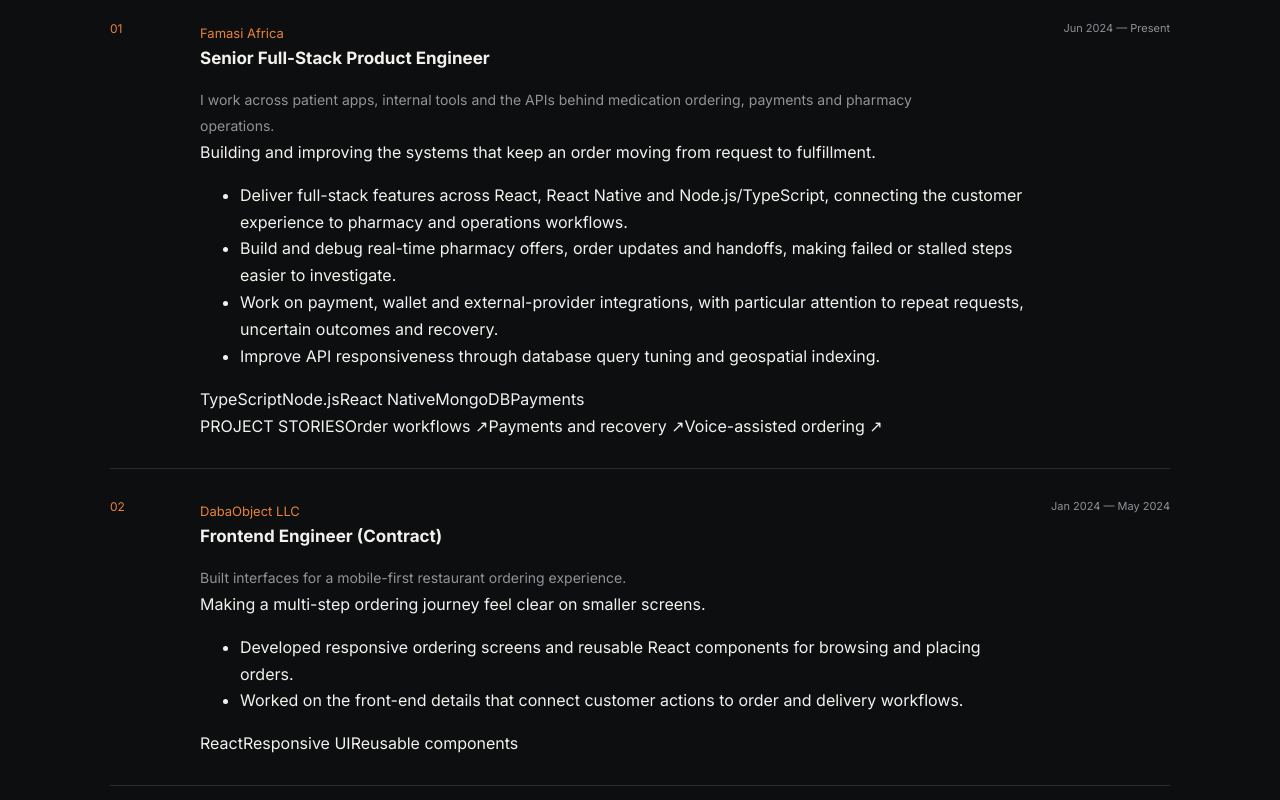
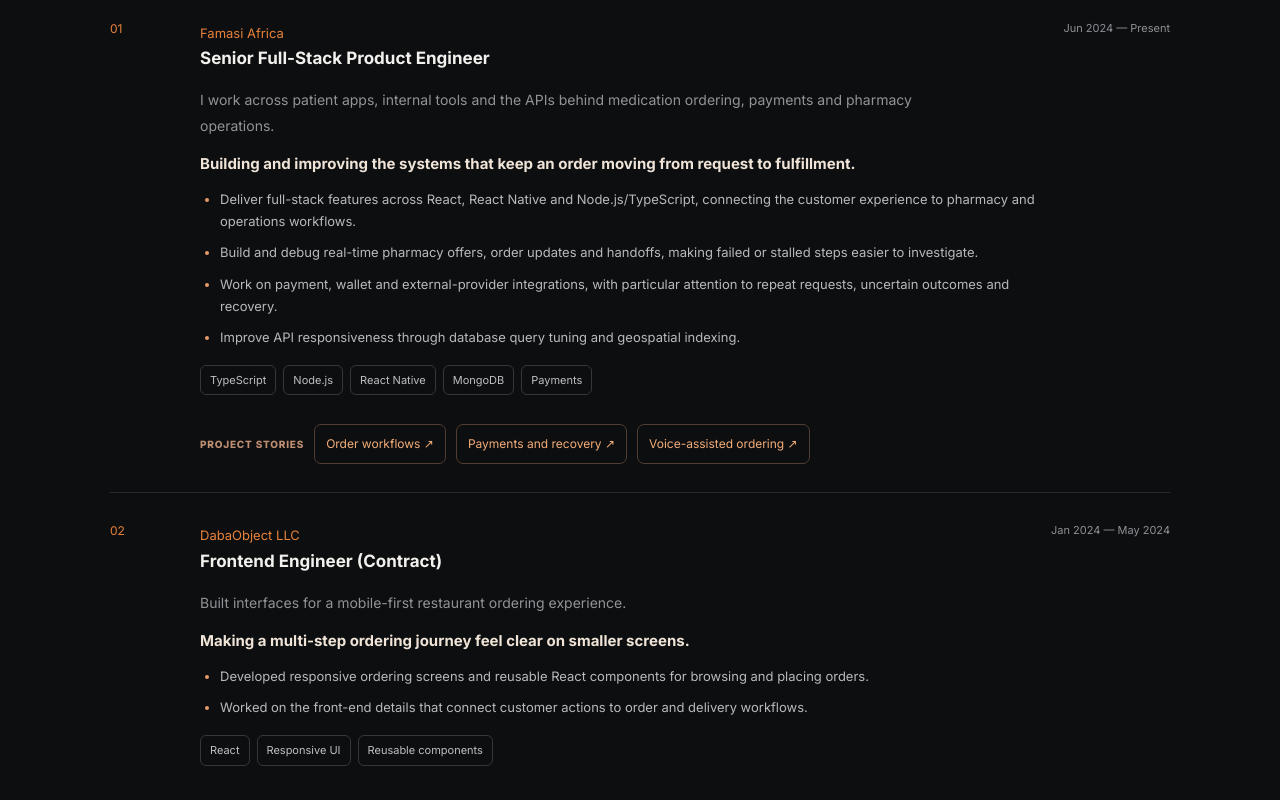
Before and after one commit to Enyina/newPortfolio, a React (Create React App) app: page / in a window 1280 px wide. Shown: the part 4400-5200 px from the top of the page. Built offline with nearby package versions, Linux system fonts and the light colour scheme.

Commit message:
Make professional role achievements scannable in the portfolio

```diff
--- a/src/portfolio/figma-layout.css
+++ b/src/portfolio/figma-layout.css
@@ -300,3 +300,19 @@
 @media(prefers-reduced-motion:reduce){
   .fm-detail-reading-layout .fm-detail-steps,.fm-projects-intro{scroll-behavior:auto}
 }
+
+
+/* Experience should show ownership and trade-offs, not look like four job labels. */
+.fm-job-impact{font-size:15px;line-height:1.7;color:#efe4d7!important;font-weight:620;max-width:720px;margin:12px 0 10px!important}
+.fm-job-achievements{padding-left:20px;display:grid;gap:9px;margin:12px 0 16px;color:#b7b9bc;font-size:13px;line-height:1.7}
+.fm-job-achievements li::marker{color:#e49a69}
+.fm-job-tags{display:flex;flex-wrap:wrap;gap:7px;margin:17px 0}
+.fm-job-tags span{padding:5px 9px;border:1px solid #35383b;border-radius:6px;color:#bcc0c3;font-size:11px}
+.fm-job-cases{display:flex;flex-wrap:wrap;align-items:center;gap:10px;padding-top:12px}
+.fm-job-cases>span{font-size:10px;font-weight:750;letter-spacing:.08em;color:#bd8e70}
+.fm-job-cases a{font-size:12px;color:#f3ad78;padding:9px 11px;border:1px solid #513e32;border-radius:7px}
+.fm-job-cases a:hover{border-color:#f3ad78;background:#29201b}
+@media(max-width:600px){
+  .fm-job-impact{font-size:14px}
+  .fm-job-achievements{padding-left:17px;font-size:13px}
+}
```
